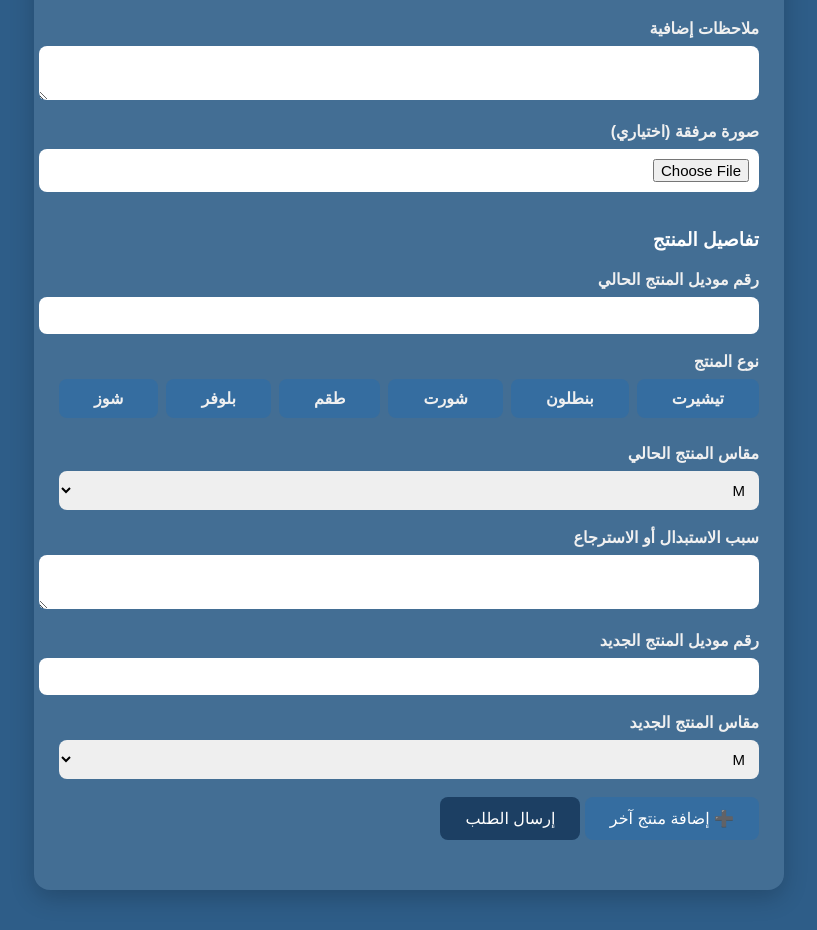
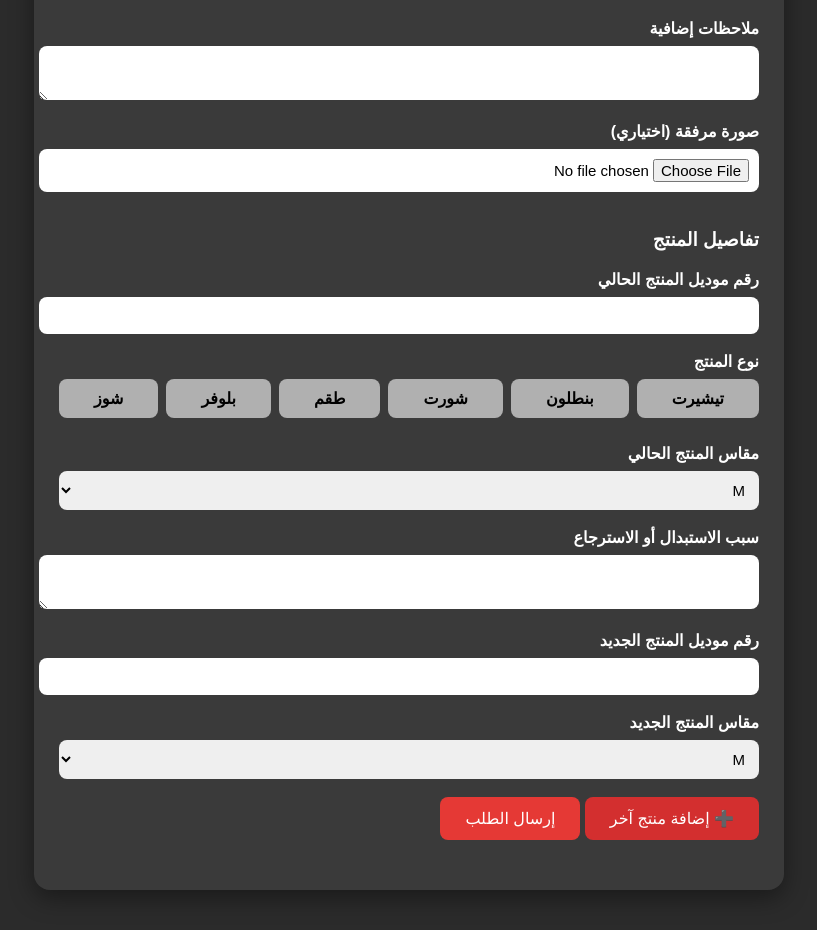
Before and after one commit to ahmed8596/return.html, a plain HTML site: page index.html in a window 1280 px wide. Shown: the part 543-1473 px from the top of the page, without its empty margins (231-1048 px from the left). Drawn offline with Linux system fonts and the light colour scheme.

Commit message:
Update index.html

```diff
--- a/index.html
+++ b/index.html
@@ -6,7 +6,7 @@
   <title>طلب إرجاع أو استبدال</title>
   <style>
     body {
-      background-color: #2e5d88;
+      background-color: #2b2b2b; /* رمادي غامق */
       font-family: "Tajawal", sans-serif;
       color: #fff;
       margin: 0;
@@ -16,10 +16,10 @@
     .container {
       max-width: 700px;
       margin: 40px auto;
-      background-color: #ffffff1a;
+      background-color: #3a3a3a; /* رمادي فاتح نسبي */
       border-radius: 16px;
       padding: 25px;
-      box-shadow: 0 8px 25px rgba(0, 0, 0, 0.2);
+      box-shadow: 0 8px 25px rgba(0, 0, 0, 0.4);
       animation: fadeIn 0.8s ease;
     }
 
@@ -33,7 +33,7 @@
       display: block;
       margin-bottom: 8px;
       font-weight: bold;
-      color: #f0f0f0;
+      color: #fff;
     }
 
     input, select, textarea {
@@ -45,12 +45,17 @@
       font-size: 15px;
     }
 
+    input, textarea {
+      color: #000;
+      background-color: #fff;
+    }
+
     input[type="file"] {
       background-color: #fff;
     }
 
     button {
-      background-color: #1c3f63;
+      background-color: #e53935; /* أحمر */
       color: white;
       border: none;
       padding: 12px 25px;
@@ -61,13 +66,13 @@
     }
 
     button:hover {
-      background-color: #214d77;
+      background-color: #c62828;
       transform: scale(1.05);
     }
 
     .add-product {
       margin-bottom: 25px;
-      background-color: #356da0;
+      background-color: #d32f2f;
     }
 
     @keyframes fadeIn {
@@ -77,7 +82,7 @@
 
     .success {
       text-align: center;
-      background-color: #1c3f63;
+      background-color: #e53935;
       color: #fff;
       padding: 25px;
       border-radius: 12px;
@@ -93,13 +98,14 @@
     }
 
     .product-type label {
-      background-color: #356da0;
+      background-color: #b0b0b0; /* رمادي فاتح */
       padding: 10px 15px;
       border-radius: 8px;
       cursor: pointer;
       transition: 0.2s;
       flex-grow: 1;
       text-align: center;
+      color: #000;
     }
 
     .product-type input[type="radio"] {
@@ -107,7 +113,8 @@
     }
 
     .product-type input[type="radio"]:checked + label {
-      background-color: #1c3f63;
+      background-color: #e53935; /* أحمر */
+      color: #fff;
       border: 2px solid #fff;
     }
 
```
